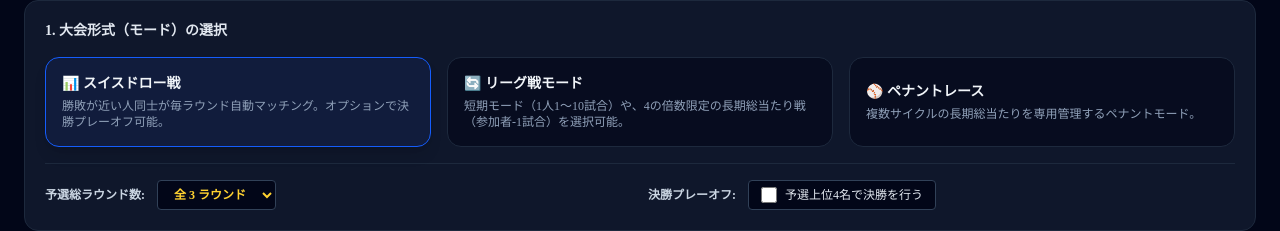
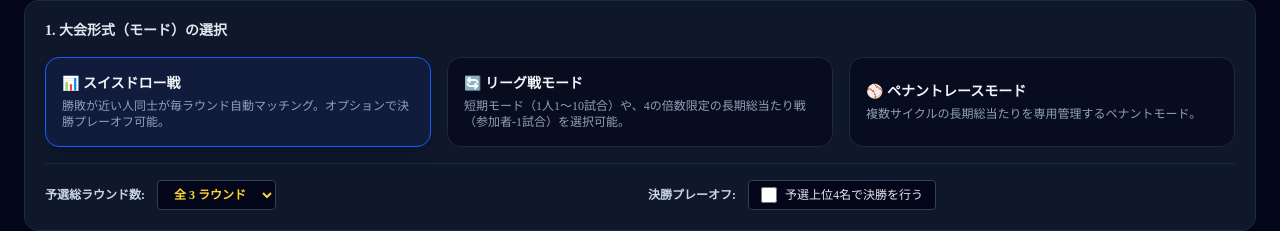
Before and after one commit to tsukasaogiri/culdcept-tournament, a Next.js app: page / in a window 1280 px wide. Shown: the part 117-348 px from the top of the page. Built offline with nearby package versions, Linux system fonts and the light colour scheme.

Commit message:
色修正

```diff
--- a/app/page.tsx
+++ b/app/page.tsx
@@ -551,11 +551,11 @@ export default function Home() {
                   onClick={() => setTournamentMode('pennant')}
                   className={`p-4 rounded-xl border text-left transition-all ${
                     tournamentMode === 'pennant'
-                      ? 'bg-emerald-950/40 border-emerald-600 text-emerald-200 shadow-lg'
+                      ? 'bg-indigo-950/40 border-indigo-600 text-indigo-200 shadow-lg'
                       : 'bg-slate-950/60 border-slate-800 text-slate-400 hover:border-slate-700'
-                  }`}
+                   }`}
                 >
-                  <div className="font-bold text-sm text-slate-100 mb-1">⚾ ペナントレース</div>
+                  <div className="font-bold text-sm text-slate-100 mb-1">⚾ ペナントレースモード</div>
                   <p className="text-xs text-slate-400">複数サイクルの長期総当たりを専用管理するペナントモード。</p>
                 </button>
               </div>
```
